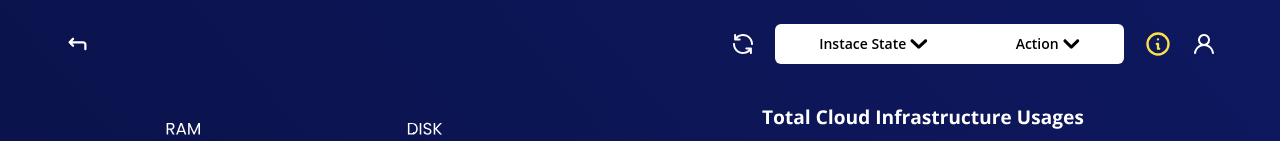
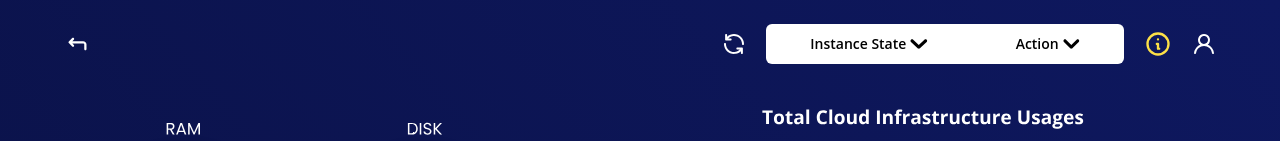
Before and after one commit to The-Varieties/ciso-front-end, a React (Create React App) app: page /data-vis-page in a window 1280 px wide. Shown: the top 141 px of the page. Built offline with nearby package versions, Linux system fonts and the light colour scheme.

Commit message:
Fix typo

```diff
--- a/src/components/rightSizingComponent/index.jsx
+++ b/src/components/rightSizingComponent/index.jsx
@@ -35,7 +35,7 @@ function RightSizingComponent(props){
                     <div className="flex">
                         <img src={RefreshIcon} alt="Refresh Icon" className="h-6 cursor-pointer my-auto mr-5"/>
 
-                        <DropdownMenu menuTitle="Instace State" dropdownList={instanceDropdownList} roundedCornerStyling={"rounded-l-md"}/>
+                        <DropdownMenu menuTitle="Instance State" dropdownList={instanceDropdownList} roundedCornerStyling={"rounded-l-md"}/>
                         <DropdownMenu menuTitle="Action" dropdownList={actionDropdownList} roundedCornerStyling={"rounded-r-md"}/>
 
                         <svg xmlns="http://www.w3.org/2000/svg" className={`ml-5 h-7 my-auto ${rightsizingCat === 0 ? "stroke-green-500" : [rightsizingCat === 1 ? "stroke-yellow-300" : "stroke-red-600"]}`} viewBox="0 0 24 24" strokeWidth="2" fill="none">
```
